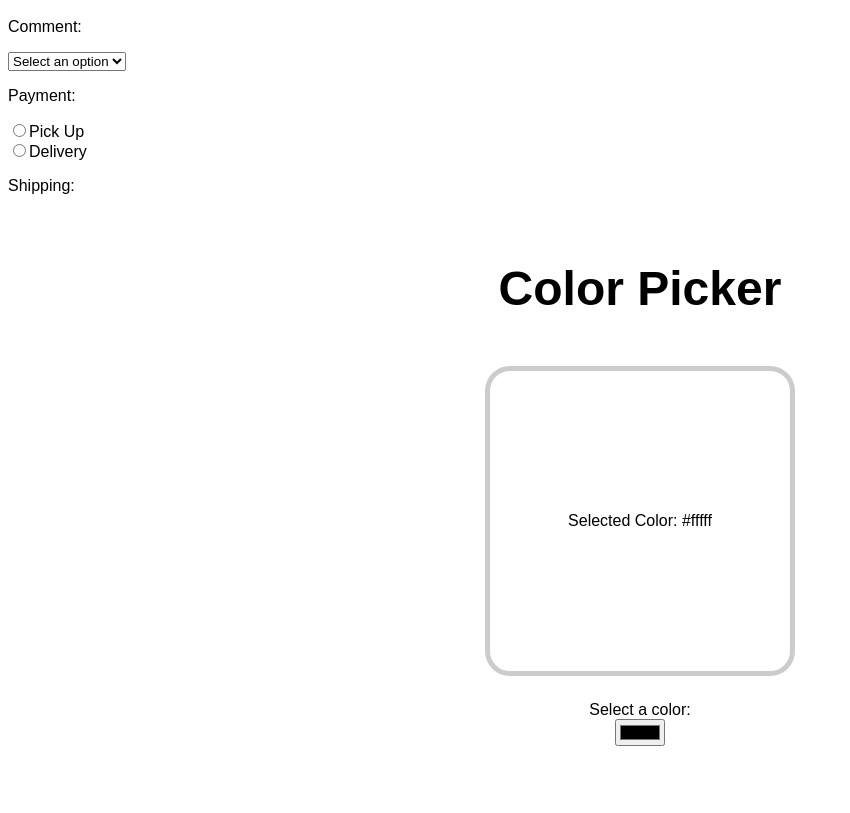
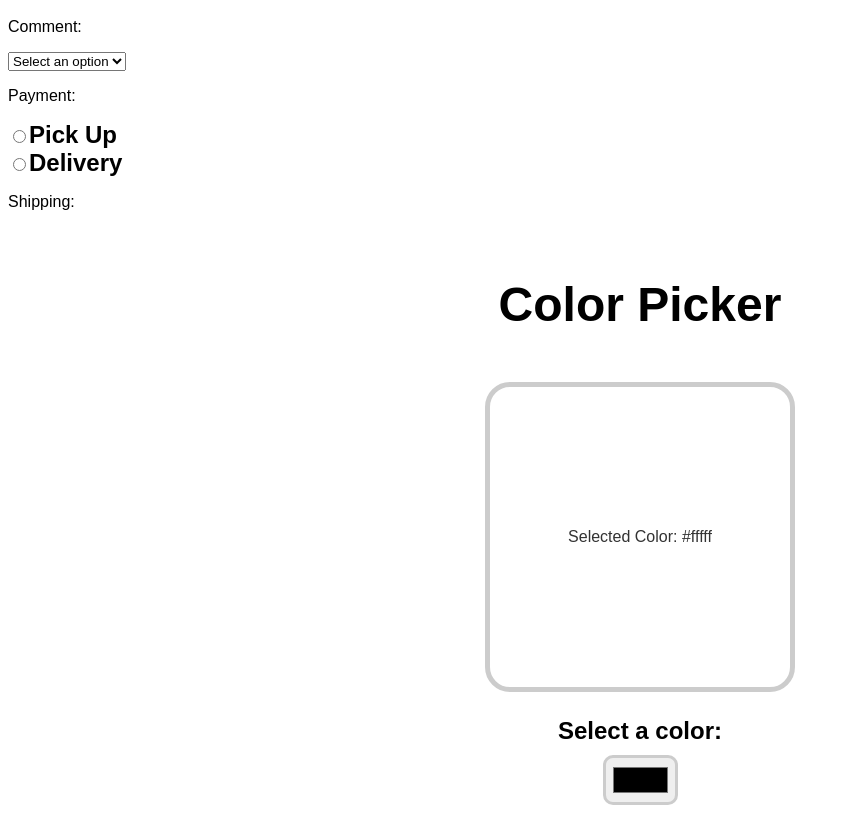
Before and after one commit to rem422/react-full-course, a React (Vite) app: page / in a window 1280 px wide. Shown: the part 3302-4115 px from the top of the page, without its empty margins (0-850 px from the left). Before the commit the page ends 4056 px from the top, so only its background shows below. Built offline with nearby package versions, Linux system fonts and the light colour scheme.

Commit message:
React Full Course

```diff
--- a/src/index.css
+++ b/src/index.css
@@ -121,3 +121,21 @@
   margin-bottom: 25px;
   transition: .25s ease;
 }
+
+.color-display p {
+  color: hsl(0, 0%, 20%);
+}
+
+label {
+  font-size: 1.5rem;
+  font-weight: bold;
+  margin-bottom: 10px;
+}
+
+input[type='color'] {
+  width: 75px;
+  height: 50px;
+  padding:5px;
+  border-radius: 10px;
+  border: 3px solid hsl(0, 0%, 80%);
+}
```
